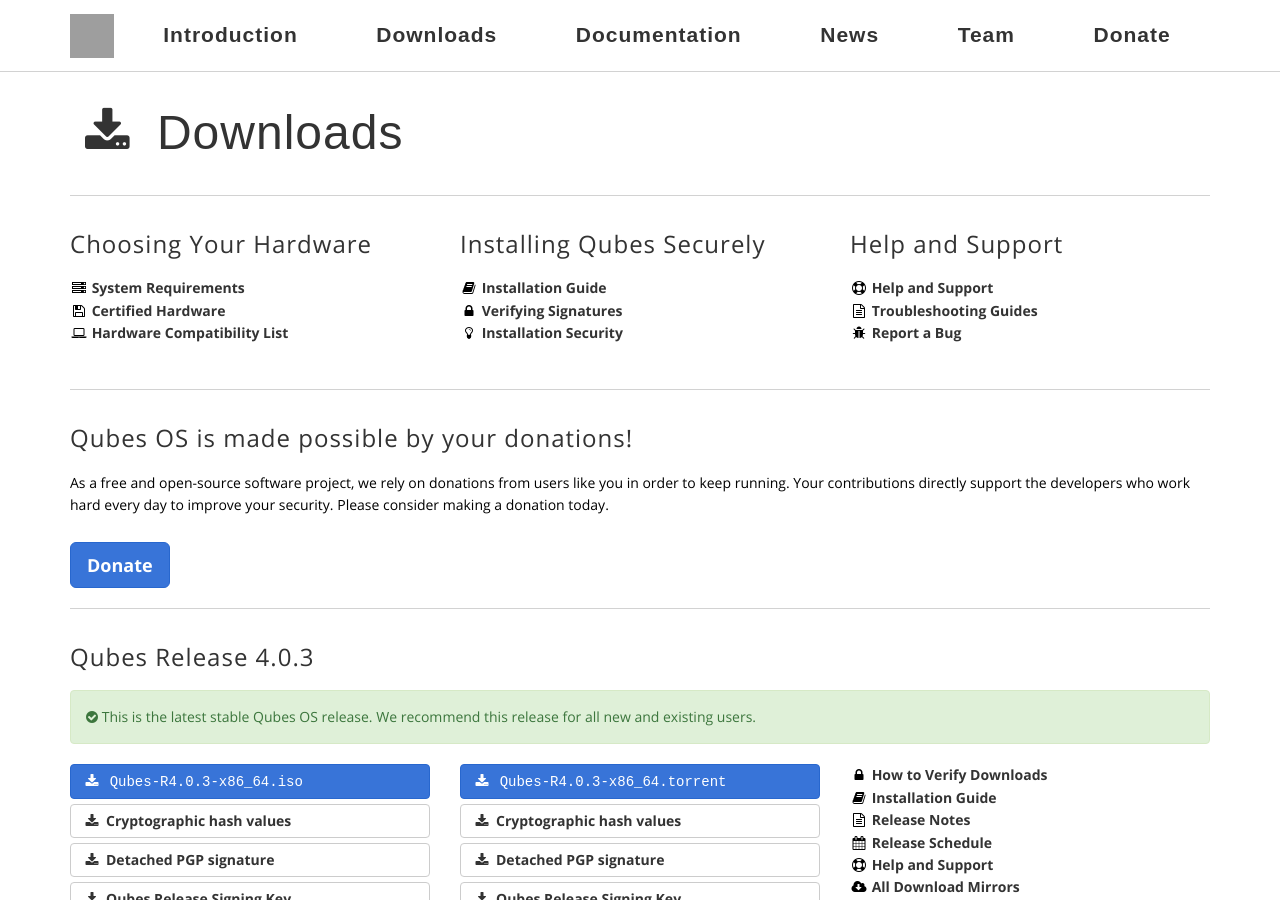
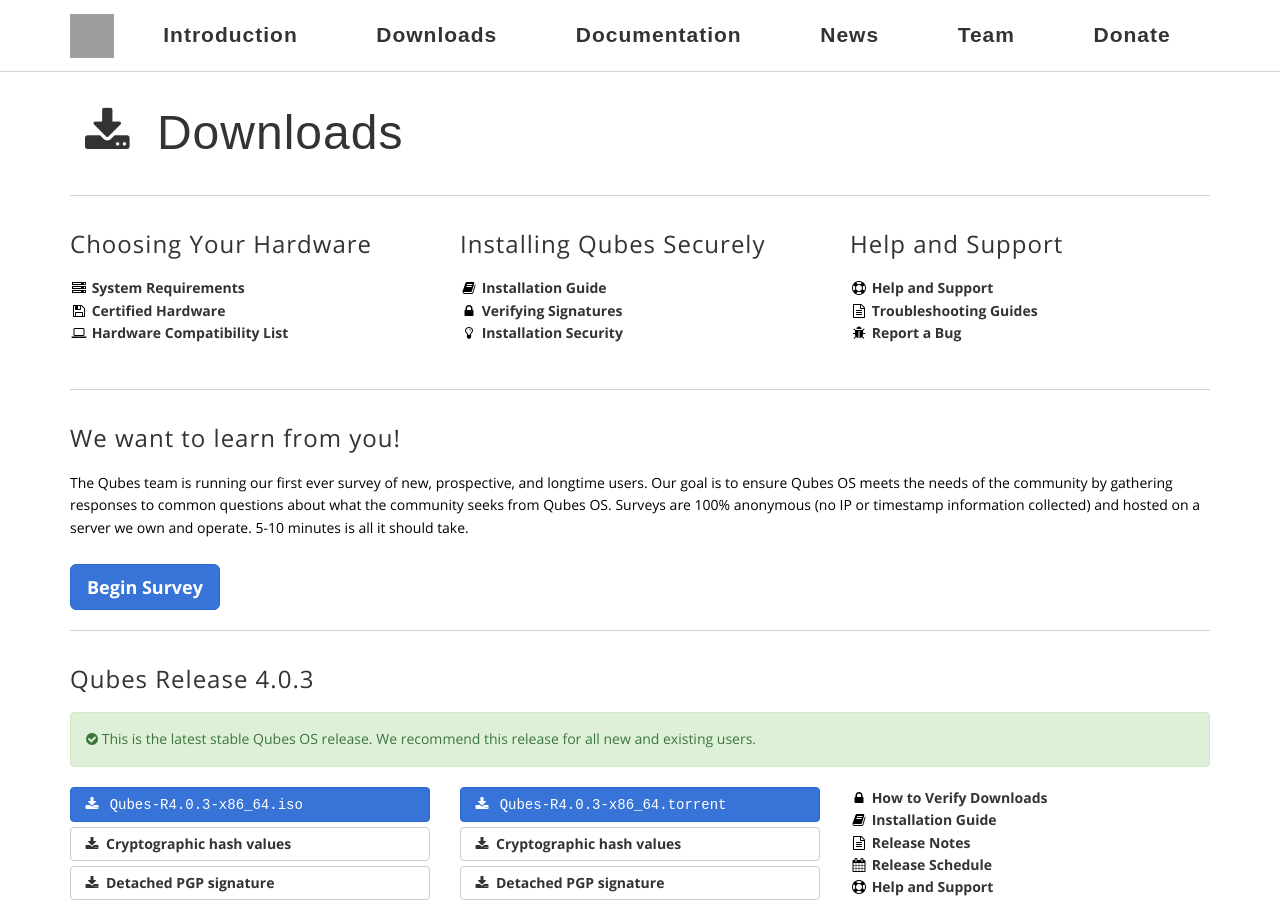
Before and after one commit to QubesOS/qubesos.github.io, a Jekyll site: the page built from pages/downloads.html, in a window 1280 px wide and 900 px high. Built offline with Jekyll 4.4.1, drawn with Linux system fonts in a browser that asks for light colours; some web fonts are replaced; grey boxes are pictures that could not be loaded.

Commit message:
Replace donation section with survey section
Requested in QubesOS/qubes-issues#5732

```diff
--- a/pages/downloads.html
+++ b/pages/downloads.html
@@ -75,14 +75,17 @@ redirect_from:
 <hr class="more-bottom">
 <div class="row">
   <div class="col-xs-12">
-    <h3>Qubes OS is made possible by your donations!</h3>
+    <h3>We want to learn from you!</h3>
     <p>
-      As a free and open-source software project, we rely on donations from
-      users like you in order to keep running. Your contributions directly
-      support the developers who work hard every day to improve your security.
-      Please consider making a donation today.
+      The Qubes team is running our first ever survey of new, prospective, and
+      longtime users. Our goal is to ensure Qubes OS meets the needs of the
+      community by gathering responses to common questions about what the
+      community seeks from Qubes OS. Surveys are 100% anonymous (no IP or
+      timestamp information collected) and hosted on a server we own and
+      operate. 5-10 minutes is all it should take.
     </p>
-    <a class="btn btn-lg btn-primary" href="/donate/">Donate</a>
+    <a class="btn btn-lg btn-primary"
+       href="https://survey.qubes-os.org/index.php?r=survey/index&sid=791682&lang=en">Begin Survey</a>
   </div>
 </div>
 <hr class="more-bottom">
```
